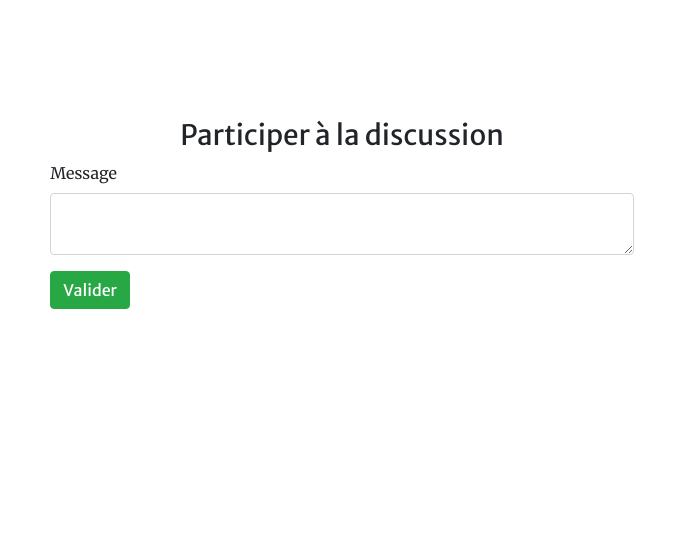
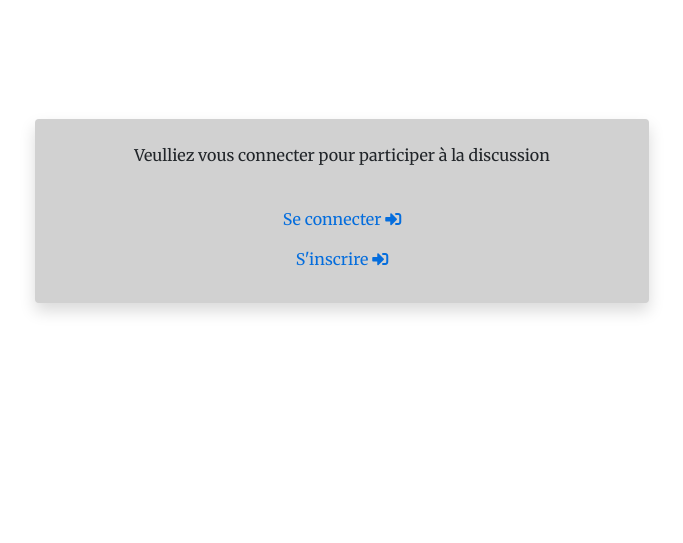
Before and after one commit to lutinmaviou/webotek, a Symfony app: template templates/forum/forum.html.twig in a window 1280 px wide. Shown: the part 167-710 px from the top of the page, without its empty margins (298-981 px from the left). Run offline with Twig, Linux system fonts and the light colour scheme; the template is opened without the code that fills it, so the values that code supplies are empty; form fields are guessed from the names that the template uses; some libraries are stand-ins or nearby versions.

Commit message:
feat(comments): user must connected to comment a forum

```diff
--- a/public/css/style.css
+++ b/public/css/style.css
@@ -24,6 +24,15 @@
     width: 20%;
 }
 
+.connect-card {
+    background-color: rgb(209, 209, 209);
+    padding: 1rem;
+}
+
+.links-color a {
+    color: #046ddd;
+}
+
 @media screen and (max-width: 500px) {
     #message-flash {
         margin-bottom: -5rem !important;
--- a/templates/forum/forum.html.twig
+++ b/templates/forum/forum.html.twig
@@ -32,6 +32,7 @@ Forum - webOtek - La grande bibliothèque en ligne
                 {{ knp_pagination_render(comments) }}
             </div>
 
+            {% if app.user %}
             <div class="col-md-8 mx-auto">
                 <h3 class="text-center">Participer à la discussion</h3>
                 {{ form_start(comment_form) }}
@@ -39,6 +40,17 @@ Forum - webOtek - La grande bibliothèque en ligne
                 <button type="submit" class="btn btn-success">Valider</button>
                 {{ form_end(comment_form) }}
             </div>
+            {% else %}
+            <div class="col-md-8 mx-auto mt-4 mb-5 text-center rounded shadow connect-card">
+                <p class="pt-2">Veulliez vous connecter pour participer à la discussion</p>
+                <div class="pt-4">
+                    <p class="links-color"><a href="{{ path('app_login') }}">Se connecter <i
+                                class="fas fa-sign-in-alt"></i></a></p>
+                    <p class="links-color"><a href="{{ path('app_sign_in') }}">S'inscrire <i
+                                class="fas fa-sign-in-alt"></i></a></p>
+                </div>
+            </div>
+            {% endif %}
         </div>
     </div>
 </div>
```
Also changed, not shown: src/Controller/ForumController.php (+6 -3 lines).
